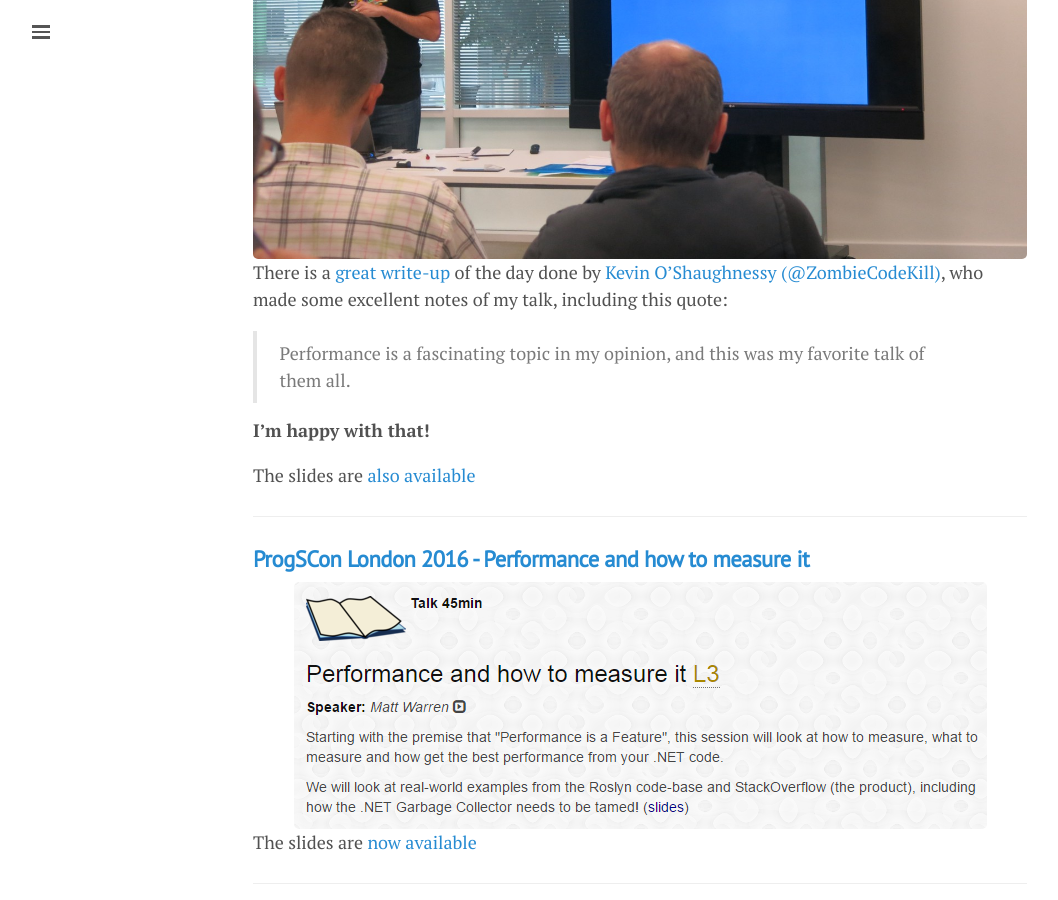
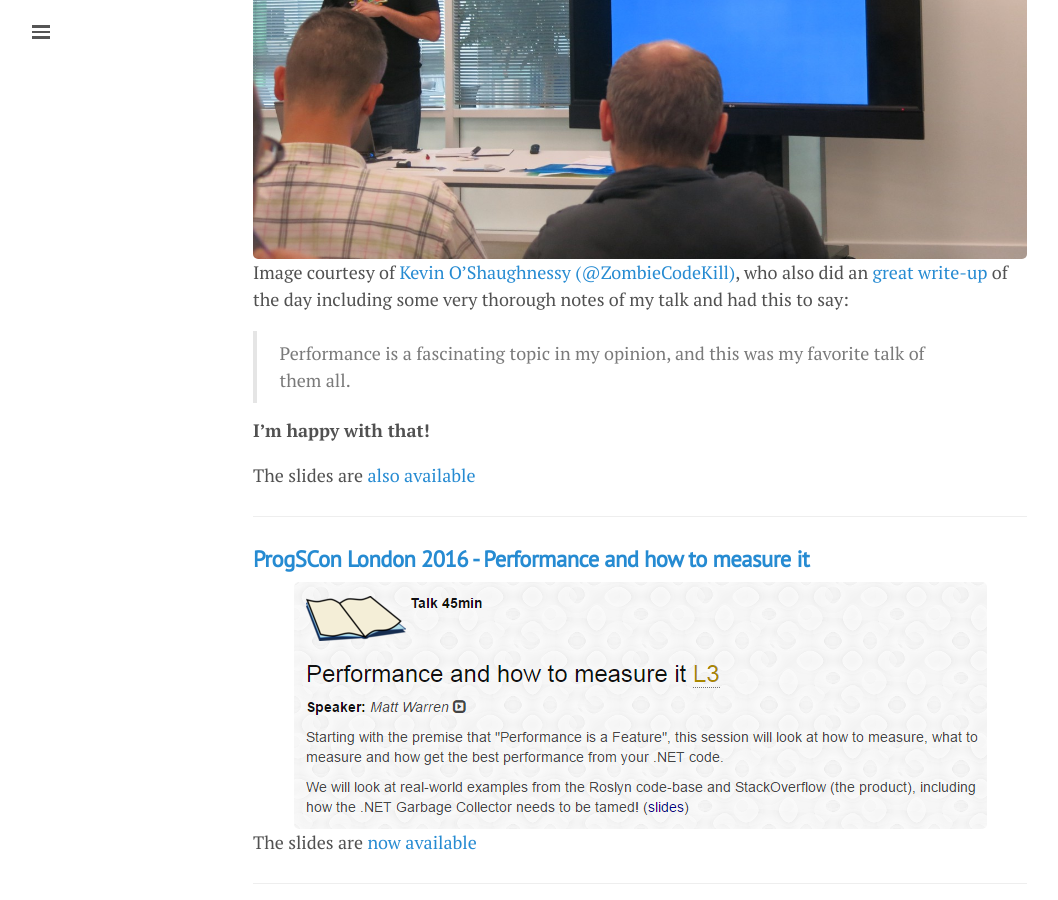
Before and after one commit to mattwarren/mattwarren.github.io, a Jekyll site: the page built from speaking.md, in a window 1280 px wide and 900 px high, scrolled down 866 px. Shown: the whole window, without its empty margins (0-1058 px from the left). Built offline with Jekyll 4.4.1, drawn with Linux system fonts in a browser that asks for light colours; nearby versions of some CDN libraries.

Commit message:
more fixes!

```diff
--- a/speaking.md
+++ b/speaking.md
@@ -17,8 +17,8 @@ title: Speaking
 <hr />
 
 <h3 id="DDD11Reading"><strong><a href="http://developerdeveloperdeveloper.com/Sessions/Details/47" target="_blank">DeveloperDeveloperDeveloper 11 in Reading - Performance is a Feature!</a></strong></h3>
-<a href="http://www.progscon.co.uk/talks" target="_blank"><img src="{{ base }}/images/speaking/DDD11-Reading-2016.jpeg" alt="DDD 11 in Reading"/></a>
-There is a [great write-up](https://medium.com/@ZombieCodeKill/developer-developer-developer-11-16d9d3033105) of the day done by [Kevin O'Shaughnessy (@ZombieCodeKill)](https://twitter.com/ZombieCodeKill), who made some excellent notes of my talk, including this quote:
+<a href="{{ base }}/images/speaking/DDD11-Reading-2016.jpeg" target="_blank"><img src="{{ base }}/images/speaking/DDD11-Reading-2016.jpeg" alt="DDD 11 in Reading"/></a>
+Image courtesy of [Kevin O'Shaughnessy (@ZombieCodeKill)](https://twitter.com/ZombieCodeKill), who also did an [great write-up](https://medium.com/@ZombieCodeKill/developer-developer-developer-11-16d9d3033105) of the day including some very thorough notes of my talk and had this to say:
 
 <blockquote>
 Performance is a fascinating topic in my opinion, and this was my favorite talk of them all.
```
